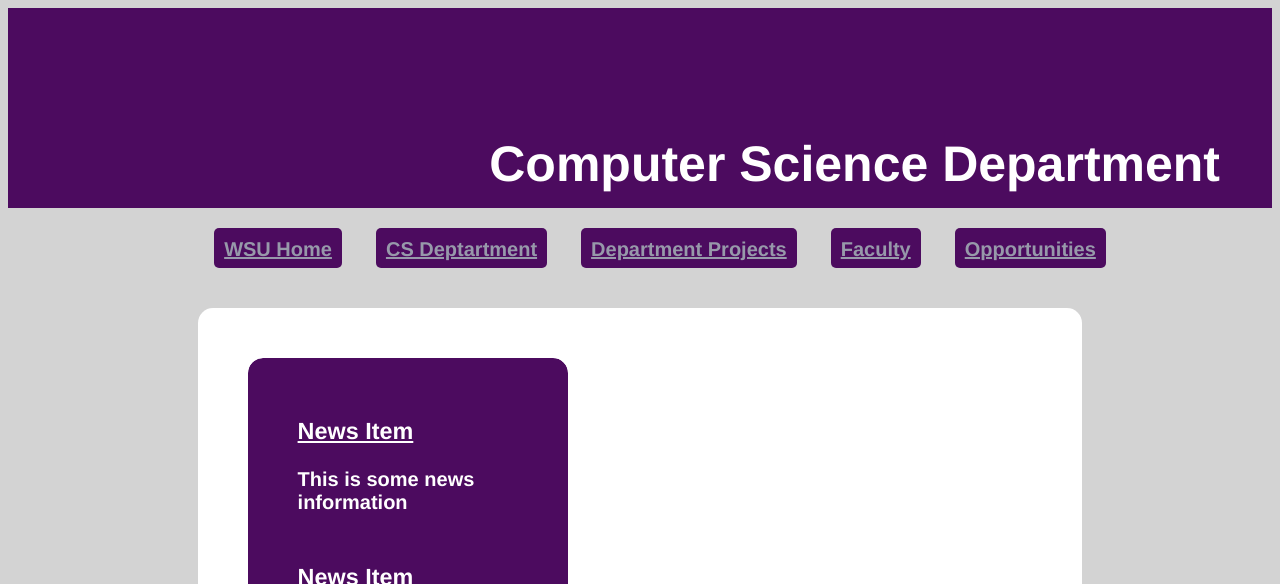
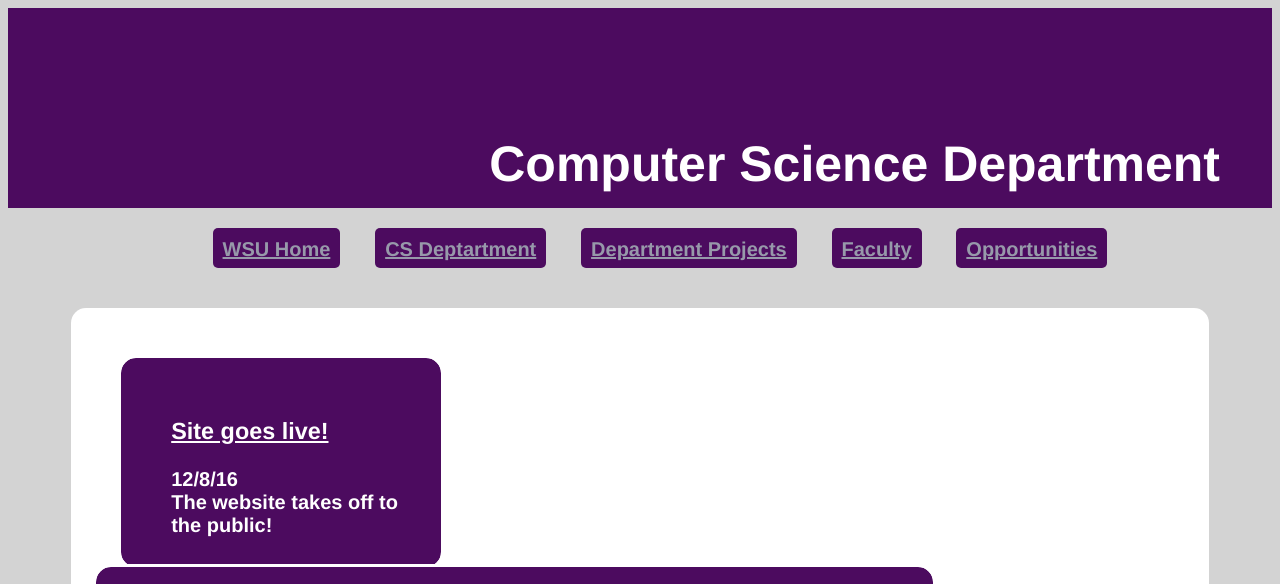
Before and after one commit to aurorapar/dept, a PHP site: page / in a window 1280 px wide. Shown: the top 584 px of the page. Run offline with PHP 8.4, Linux system fonts and the light colour scheme; some libraries are stand-ins or nearby versions.

Commit message:
Add files via upload

```diff
--- a/content.php
+++ b/content.php
@@ -2,12 +2,13 @@
 
 
 
-            <img src="http://cs.winona.edu/styles/Images/ericbusch.jpg" alt="blah">
+            <img src="http://cs.winona.edu/styles/Images/ericbusch.jpg" alt="Eric Busch Project">
 
             <div class="content-focus-right">
+                <h2>Title Of Item</h2>
                 This is a bunch of text, rawr. This is a bunch of text, rawr. This is a bunch of text, rawr.
             </div>
 
             <div class="content-focus-bottom">
-                blah
+                This is some other notes for the above item.
             </div>
--- a/css/style.css
+++ b/css/style.css
@@ -1,6 +1,7 @@
 body
 {
     background: lightgrey;
+    font-size: 120%;
 }
 
 form
@@ -126,7 +127,7 @@ header ul li
     border-radius: 15px;
     margin: auto;
     background: white;
-    width: 70%;
+    width: 90%;
     margin-top: 300px;
     padding-top:50px;
     padding-bottom: 50px;
@@ -137,7 +138,7 @@ header ul li
 {
     border-radius: 15px;
     margin-left: 25px;
-    width: 60%;
+    width: 70%;
     outline-style: solid;
     padding: 20px 20px 20px 20px;
     display: inline-block;
@@ -153,7 +154,7 @@ header ul li
 {
     float: right;
     padding-left: 15px;
-    width: 20%;
+    width: 55%;
 }
 
 .notes
--- a/header.php
+++ b/header.php
@@ -4,9 +4,9 @@
     <title>CS Deptartment</title>
     <link href="css/style.css" rel="Stylesheet" type="text/css" />
     <script
-          src="https://code.jquery.com/jquery-3.1.1.min.js"
-          integrity="sha256-hVVnYaiADRTO2PzUGmuLJr8BLUSjGIZsDYGmIJLv2b8="
-          crossorigin="anonymous"></script>
+      src="https://code.jquery.com/jquery-3.1.1.js"
+      integrity="sha256-16cdPddA6VdVInumRGo6IbivbERE8p7CQR3HzTBuELA="
+      crossorigin="anonymous"></script>
     <script src="js/facultyMod.js"></script>
     <script src="js/adminJsForm.js"></script>
 </head>
--- a/js/facultyMod.js
+++ b/js/facultyMod.js
@@ -1,8 +1,6 @@
 $(document).ready( function() {
         if(window.location.pathname.endsWith('adminFac.php'))
         {
-            // This would be passed via an authentication page
-
             setStyles();
             $( "#update" ).click(sendValues);
         }
@@ -74,6 +72,7 @@ function showInfo()
         });
         request.done(function(msg) {
             changeMe.html(msg);
+            changeMe.append("Click to close.");
         });
         request.fail(function(msg) {
             alert("AJAX CALL FAILED");
--- a/news.php
+++ b/news.php
@@ -9,13 +9,8 @@
         -->
 
             <ul>
-                <li><h3>News Item</h3></li>
-                <li>This is some news information</li>
-            </ul>
-
-            <ul>
-                <li><h3>News Item</h3></li>
-                <li>This is some news information</li>
+                <li><h3>Site goes live!</h3></li>
+                <li>12/8/16<br>The website takes off to the public!</li>
             </ul>
 
         </div>
```
